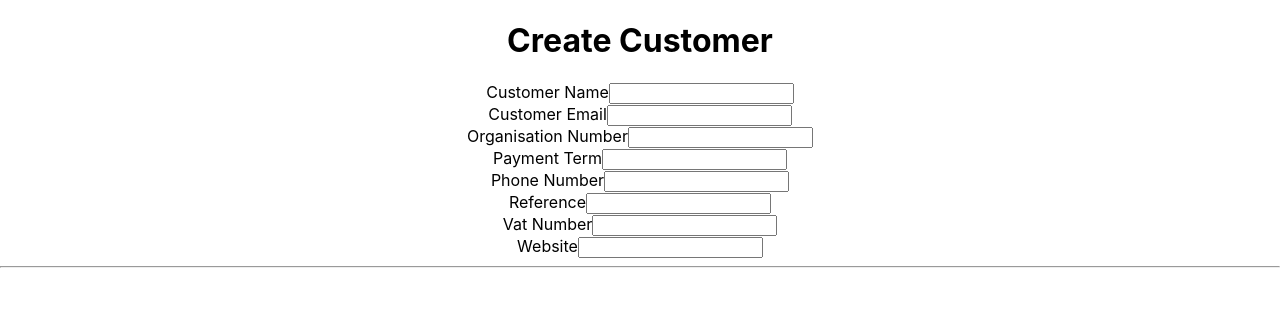
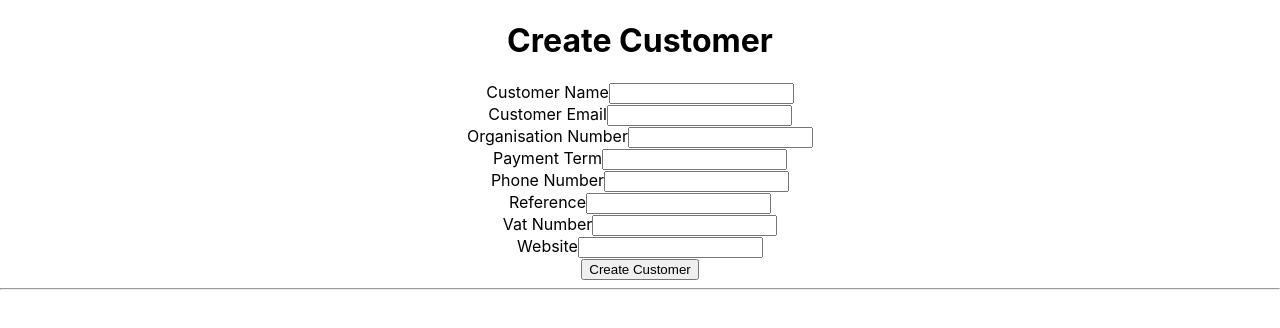
Before and after one commit to somnas/react-individuell-uppgift, a React (Create React App) app: page /customers/create in a window 1280 px wide. Shown: the top 328 px of the page. Built offline with nearby package versions, Linux system fonts and the light colour scheme.

Commit message:
add useState to customerCreate

```diff
--- a/src/pages/CustomerCreatePage.jsx
+++ b/src/pages/CustomerCreatePage.jsx
@@ -1,19 +1,31 @@
-import React from 'react'
+import React, {useState} from 'react'
 
 export default function CustomerCreatePage() {
+
+    const [formData, setFormData] = useState({})
 
     function renderInput(name, label, type) {
         return(
             <div>
                 <label>{label}</label>
-                <input type={type || "text"} name={name}/>
+                <input
+                type={type || "text"}
+                name={name}
+                onChange={e => {
+                    setFormData({...formData, [e.target]: e.target.value})
+                }}
+                />
             </div>
         )
+    }
+
+    function handleOnSubmit(e) {
+        e.preventDefault()
     }
     return (
         <div>
             <h1>Create Customer</h1>
-            <form>
+            <form onSubmit={handleOnSubmit}>
                 {renderInput("name", "Customer Name")}
                 {renderInput("email", "Customer Email", "email")}
                 {renderInput("organisationNr", "Organisation Number")}
@@ -22,6 +34,7 @@ export default function CustomerCreatePage() {
                 {renderInput("reference", "Reference")}
                 {renderInput("vatNr", "Vat Number")}
                 {renderInput("website", "Website", "url")}
+                <button type="submit">Create Customer</button>
             </form>
         </div>
     )
```
Also changed, not shown: 1 other file (tests, documents, lock files or other folders).
